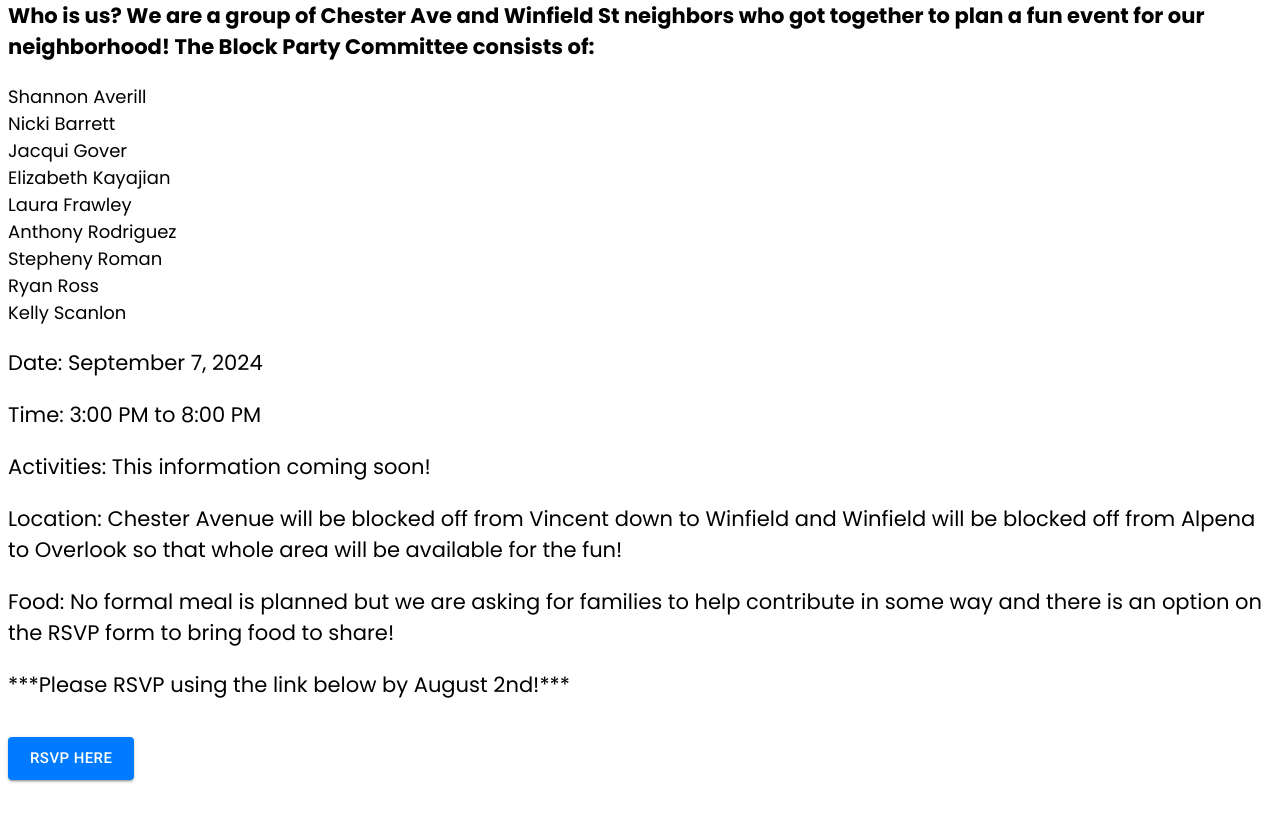
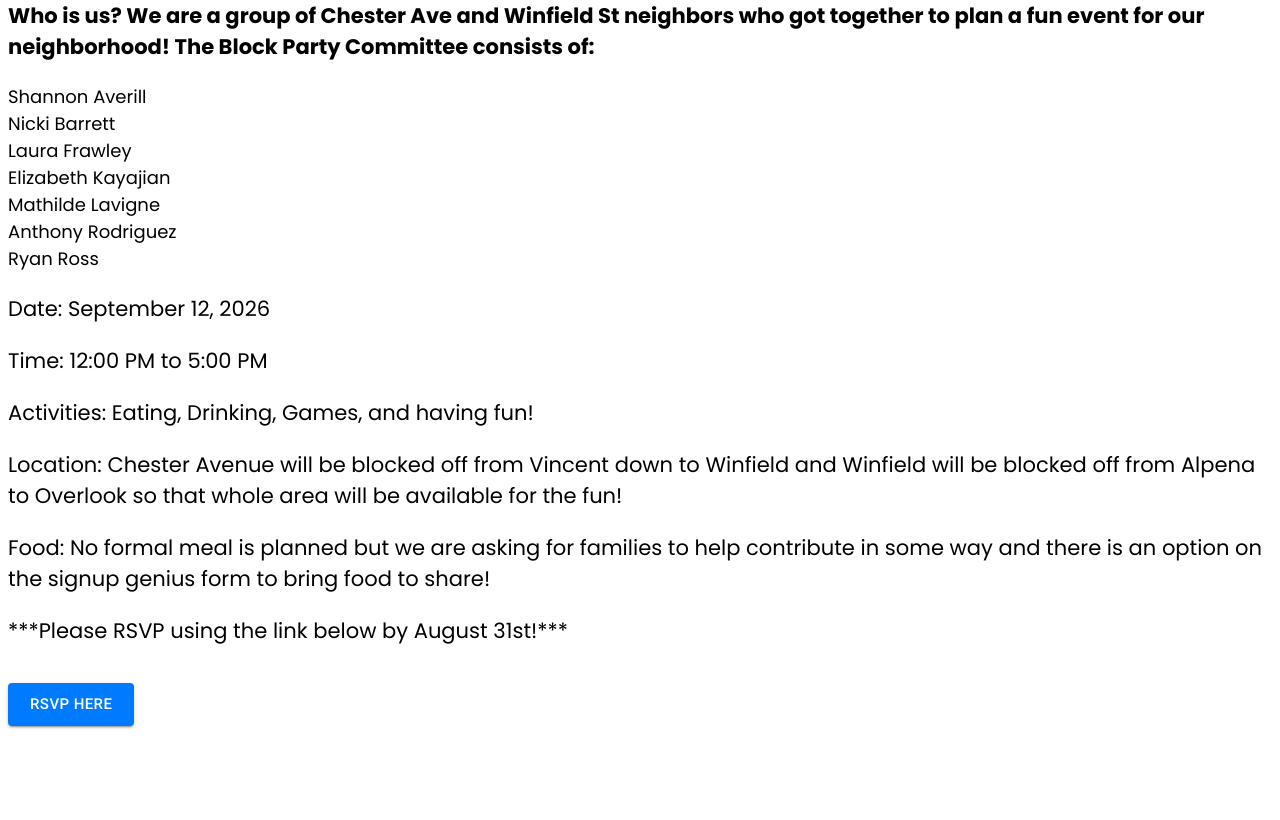
Before and after one commit to Nixxii223/block-party, a React (Vite) app: page / in a window 1280 px wide. Shown: the part 700-1520 px from the top of the page. After the commit the page ends 1466 px from the top, so only its background shows below. Built offline with nearby package versions, Linux system fonts and the light colour scheme; a web font is replaced by a local one.

Commit message:
Update homepage.jsx
Updated details

```diff
--- a/src/pages/homepage.jsx
+++ b/src/pages/homepage.jsx
@@ -38,21 +38,19 @@ export default function Homepage() {
                 <ListGroup>
                     <ListGroup.Item>Shannon Averill</ListGroup.Item>
                     <ListGroup.Item>Nicki Barrett</ListGroup.Item>
-                    <ListGroup.Item>Jacqui Gover</ListGroup.Item>
+                    <ListGroup.Item>Laura Frawley</ListGroup.Item>
                     <ListGroup.Item>Elizabeth Kayajian</ListGroup.Item>
-                    <ListGroup.Item>Laura Frawley</ListGroup.Item>
+                    <ListGroup.Item>Mathilde Lavigne</ListGroup.Item>
                     <ListGroup.Item>Anthony Rodriguez</ListGroup.Item>
-                    <ListGroup.Item>Stepheny Roman</ListGroup.Item>
                     <ListGroup.Item>Ryan Ross</ListGroup.Item>
-                    <ListGroup.Item>Kelly Scanlon</ListGroup.Item>
                 </ListGroup>
             </div>
-            <h3 className="poppins-regular">Date: September 7, 2024</h3>
-            <h3 className="poppins-regular">Time: 3:00 PM to 8:00 PM</h3>
-            <h3 className="poppins-regular">Activities: This information coming soon!</h3>
+            <h3 className="poppins-regular">Date: September 12, 2026</h3>
+            <h3 className="poppins-regular">Time: 12:00 PM to 5:00 PM</h3>
+            <h3 className="poppins-regular">Activities: Eating, Drinking, Games, and having fun!</h3>
             <h3 className="poppins-regular">Location: Chester Avenue will be blocked off from Vincent down to Winfield and Winfield will be blocked off from Alpena to Overlook so that whole area will be available for the fun!</h3>
-            <h3 className="poppins-regular">Food: No formal meal is planned but we are asking for families to help contribute in some way and there is an option on the RSVP form to bring food to share!</h3>
-            <h3 className="poppins-regular">***Please RSVP using the link below by August 2nd!***</h3>
+            <h3 className="poppins-regular">Food: No formal meal is planned but we are asking for families to help contribute in some way and there is an option on the signup genius form to bring food to share!</h3>
+            <h3 className="poppins-regular">***Please RSVP using the link below by August 31st!***</h3>
             <Button
                 component={Link}
                 to="/rsvp"
```
